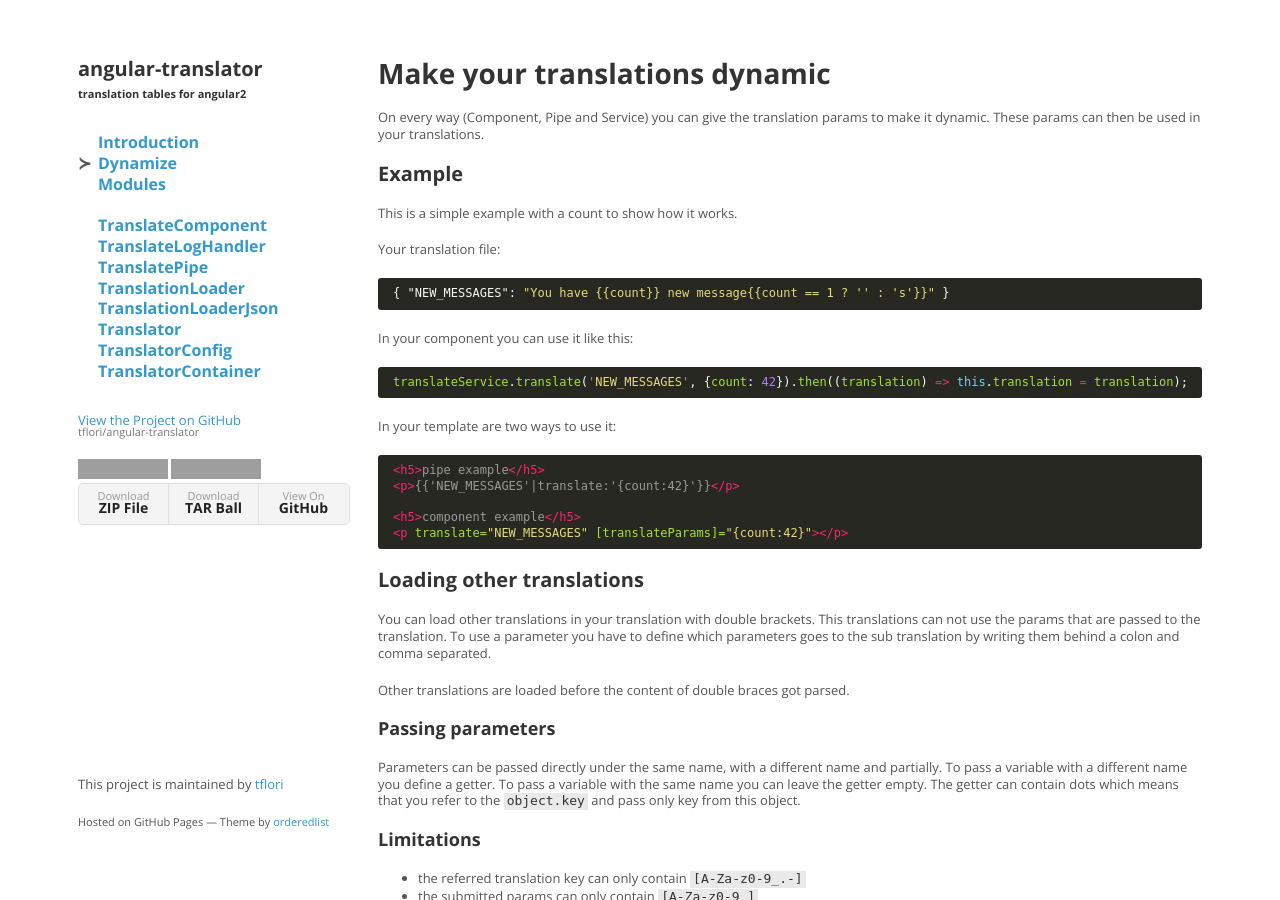
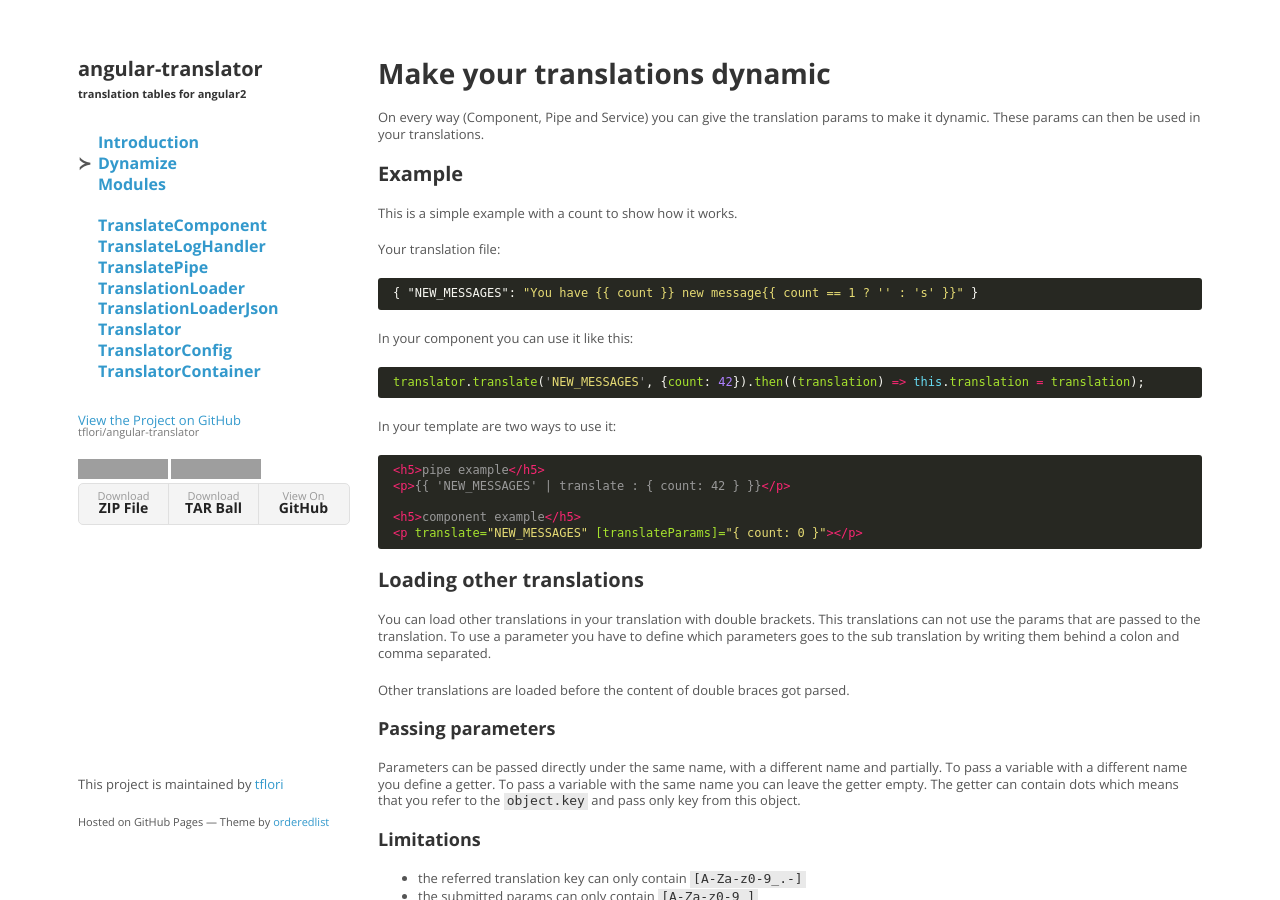
Before and after one commit to tflori/angular-translator, a Jekyll site: the page built from docs/dynamize.md, in a window 1280 px wide and 900 px high. Built offline with Jekyll 4.4.1, drawn with Linux system fonts in a browser that asks for light colours; grey boxes are pictures that could not be loaded.

Commit message:
update examples of dynamize documentation

````diff
--- a/docs/dynamize.md
+++ b/docs/dynamize.md
@@ -15,23 +15,23 @@ This is a simple example with a count to show how it works.
 Your translation file:
 
 ```json
-{ "NEW_MESSAGES": "You have {% raw %}{{count}}{% endraw %} new message{% raw %}{{count == 1 ? '' : 's'}}{% endraw %}" }
+{ "NEW_MESSAGES": "You have {% raw %}{{ count }}{% endraw %} new message{% raw %}{{ count == 1 ? '' : 's' }}{% endraw %}" }
 ```
 
 In your component you can use it like this:
 
 ```ts
-translateService.translate('NEW_MESSAGES', {count: 42}).then((translation) => this.translation = translation);
+translator.translate('NEW_MESSAGES', {count: 42}).then((translation) => this.translation = translation);
 ```
 
 In your template are two ways to use it:
 
 ```html
 <h5>pipe example</h5>
-<p>{% raw %}{{'NEW_MESSAGES'|translate:'{count:42}'}}{% endraw %}</p>
+<p>{% raw %}{{ 'NEW_MESSAGES' | translate : { count: 42 } }}{% endraw %}</p>
 
 <h5>component example</h5>
-<p translate="NEW_MESSAGES" [translateParams]="{count:42}"></p>
+<p translate="NEW_MESSAGES" [translateParams]="{ count: 0 }"></p>
 ```
 
 ## Loading other translations
````
